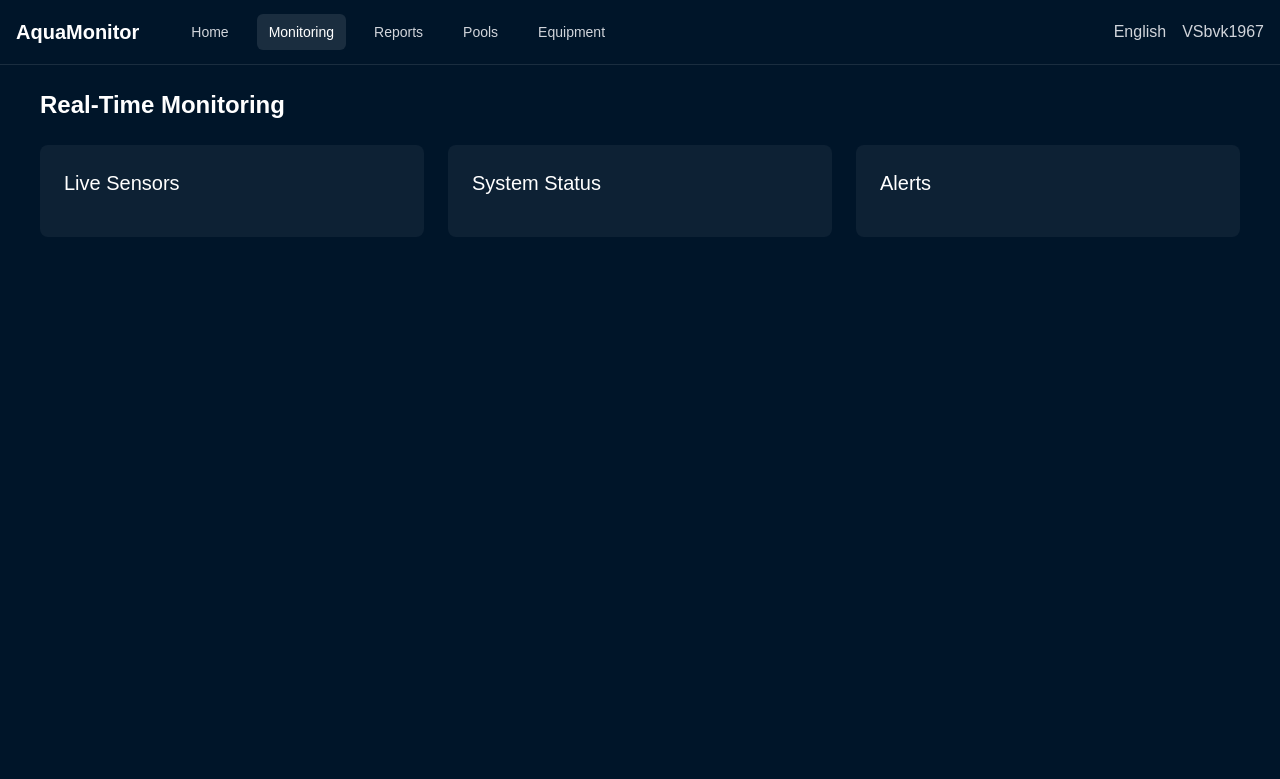
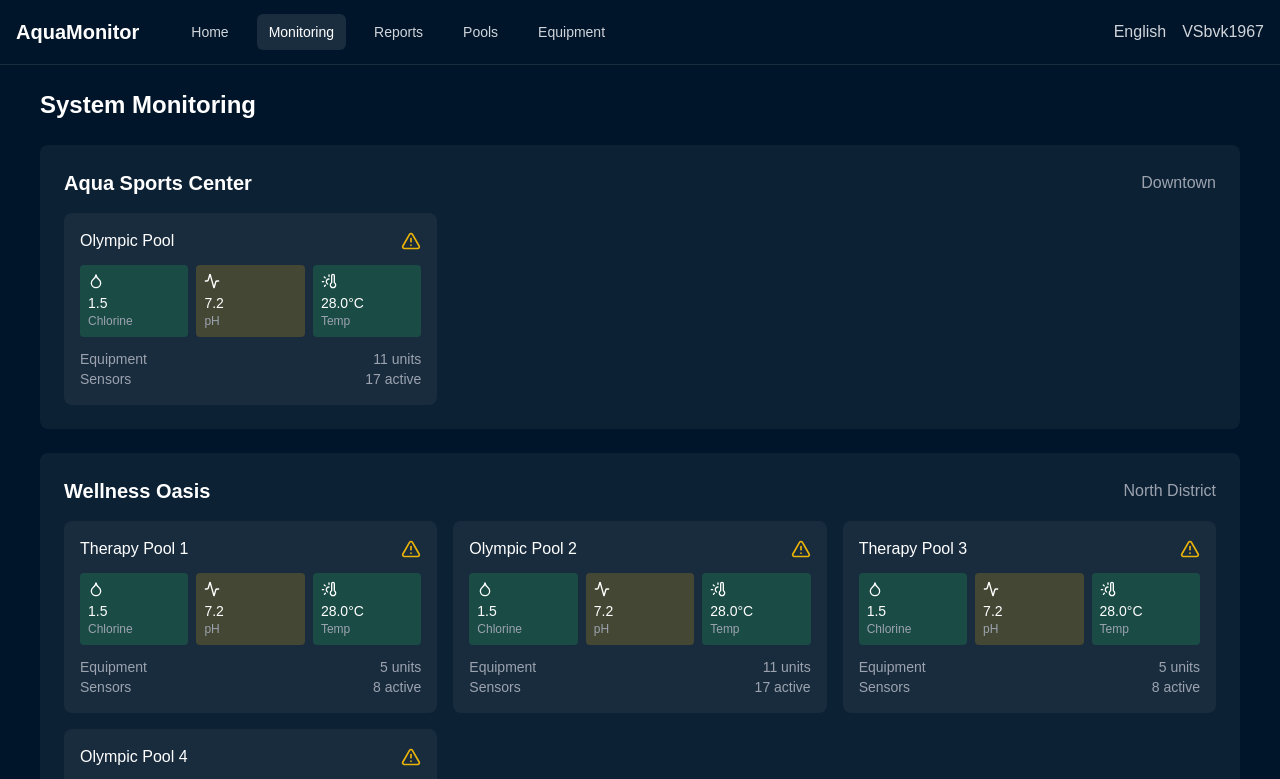
Before and after one commit to VSLinea/AquaMonitor, a Next.js app: page /monitoring in a window 1280 px wide. Shown: the top 779 px of the page. Built offline with nearby package versions, Linux system fonts and the light colour scheme.

Commit message:
Add monitoring page with facility overview and real-time parameters

```diff
--- a/app/monitoring/page.tsx
+++ b/app/monitoring/page.tsx
@@ -1,26 +1,120 @@
-import { DashboardHeader } from "../components/dashboard-header"
+"use client"
+
+import { useFacility } from "@/contexts/FacilityContext"
+import { AlertTriangle, Activity, Droplet, ThermometerSun } from "lucide-react"
+import Link from "next/link"
 
 export default function Monitoring() {
+  const { facilities } = useFacility()
+
+  const getParameterStatus = (parameter: string, value: number) => {
+    switch (parameter) {
+      case 'chlorine':
+        return value < 1.0 || value > 3.0 ? 'critical' :
+               value < 1.5 || value > 2.5 ? 'warning' : 'normal'
+      case 'pH':
+        return value < 7.2 || value > 7.8 ? 'critical' :
+               value < 7.4 || value > 7.6 ? 'warning' : 'normal'
+      case 'temperature':
+        return value < 24 || value > 32 ? 'critical' :
+               value < 26 || value > 30 ? 'warning' : 'normal'
+      default:
+        return 'normal'
+    }
+  }
+
   return (
-    <div className="min-h-screen bg-[#001529]">
-      <main className="p-6">
-        <h1 className="text-2xl font-bold text-white mb-6">Real-Time Monitoring</h1>
-        <div className="grid grid-cols-1 md:grid-cols-2 lg:grid-cols-3 gap-6">
-          {/* Add monitoring components here */}
-          <div className="bg-white/5 rounded-lg p-6">
-            <h2 className="text-xl text-white mb-4">Live Sensors</h2>
-            {/* Add sensor data visualization */}
+    <div className="min-h-screen bg-[#001529] text-white p-6">
+      <h1 className="text-2xl font-bold mb-6">System Monitoring</h1>
+
+      <div className="space-y-6">
+        {facilities.map((facility) => (
+          <div key={facility.id} className="bg-white/5 rounded-lg p-6">
+            <div className="flex justify-between items-center mb-4">
+              <h2 className="text-xl font-semibold">{facility.name}</h2>
+              <span className="text-gray-400">{facility.location}</span>
+            </div>
+
+            <div className="grid grid-cols-1 md:grid-cols-2 lg:grid-cols-3 gap-4">
+              {facility.pools.map((pool) => {
+                const criticalIssues = [
+                  getParameterStatus('chlorine', pool.parameters.chlorine),
+                  getParameterStatus('pH', pool.parameters.pH),
+                  getParameterStatus('temperature', pool.parameters.temperature)
+                ].filter(status => status === 'critical').length
+
+                const warningIssues = [
+                  getParameterStatus('chlorine', pool.parameters.chlorine),
+                  getParameterStatus('pH', pool.parameters.pH),
+                  getParameterStatus('temperature', pool.parameters.temperature)
+                ].filter(status => status === 'warning').length
+
+                return (
+                  <Link
+                    href={`/pools/${pool.id}`}
+                    key={pool.id}
+                    className="bg-white/5 p-4 rounded-lg hover:bg-white/10 transition-colors"
+                  >
+                    <div className="flex justify-between items-center mb-3">
+                      <div className="font-medium">{pool.name}</div>
+                      {(criticalIssues > 0 || warningIssues > 0) && (
+                        <AlertTriangle className={`w-5 h-5 ${
+                          criticalIssues > 0 ? 'text-red-500' : 'text-yellow-500'
+                        }`} />
+                      )}
+                    </div>
+
+                    <div className="grid grid-cols-3 gap-2">
+                      <div className={`p-2 rounded ${
+                        getParameterStatus('chlorine', pool.parameters.chlorine) === 'critical' ? 'bg-red-500/20' :
+                        getParameterStatus('chlorine', pool.parameters.chlorine) === 'warning' ? 'bg-yellow-500/20' :
+                        'bg-green-500/20'
+                      }`}>
+                        <Droplet className="w-4 h-4 mb-1" />
+                        <div className="text-sm">{pool.parameters.chlorine.toFixed(1)}</div>
+                        <div className="text-xs text-gray-400">Chlorine</div>
+                      </div>
+
+                      <div className={`p-2 rounded ${
+                        getParameterStatus('pH', pool.parameters.pH) === 'critical' ? 'bg-red-500/20' :
+                        getParameterStatus('pH', pool.parameters.pH) === 'warning' ? 'bg-yellow-500/20' :
+                        'bg-green-500/20'
+                      }`}>
+                        <Activity className="w-4 h-4 mb-1" />
+                        <div className="text-sm">{pool.parameters.pH.toFixed(1)}</div>
+                        <div className="text-xs text-gray-400">pH</div>
+                      </div>
+
+                      <div className={`p-2 rounded ${
+                        getParameterStatus('temperature', pool.parameters.temperature) === 'critical' ? 'bg-red-500/20' :
+                        getParameterStatus('temperature', pool.parameters.temperature) === 'warning' ? 'bg-yellow-500/20' :
+                        'bg-green-500/20'
+                      }`}>
+                        <ThermometerSun className="w-4 h-4 mb-1" />
+                        <div className="text-sm">{pool.parameters.temperature.toFixed(1)}°C</div>
+                        <div className="text-xs text-gray-400">Temp</div>
+                      </div>
+                    </div>
+
+                    <div className="mt-3 text-sm">
+                      <div className="flex justify-between text-gray-400">
+                        <span>Equipment</span>
+                        <span>{pool.equipment.length} units</span>
+                      </div>
+                      <div className="flex justify-between text-gray-400">
+                        <span>Sensors</span>
+                        <span>
+                          {pool.equipment.reduce((acc, eq) => acc + eq.sensors.length, 0)} active
+                        </span>
+                      </div>
+                    </div>
+                  </Link>
+                )
+              })}
+            </div>
           </div>
-          <div className="bg-white/5 rounded-lg p-6">
-            <h2 className="text-xl text-white mb-4">System Status</h2>
-            {/* Add status information */}
-          </div>
-          <div className="bg-white/5 rounded-lg p-6">
-            <h2 className="text-xl text-white mb-4">Alerts</h2>
-            {/* Add alerts panel */}
-          </div>
-        </div>
-      </main>
+        ))}
+      </div>
     </div>
   )
 }
```
